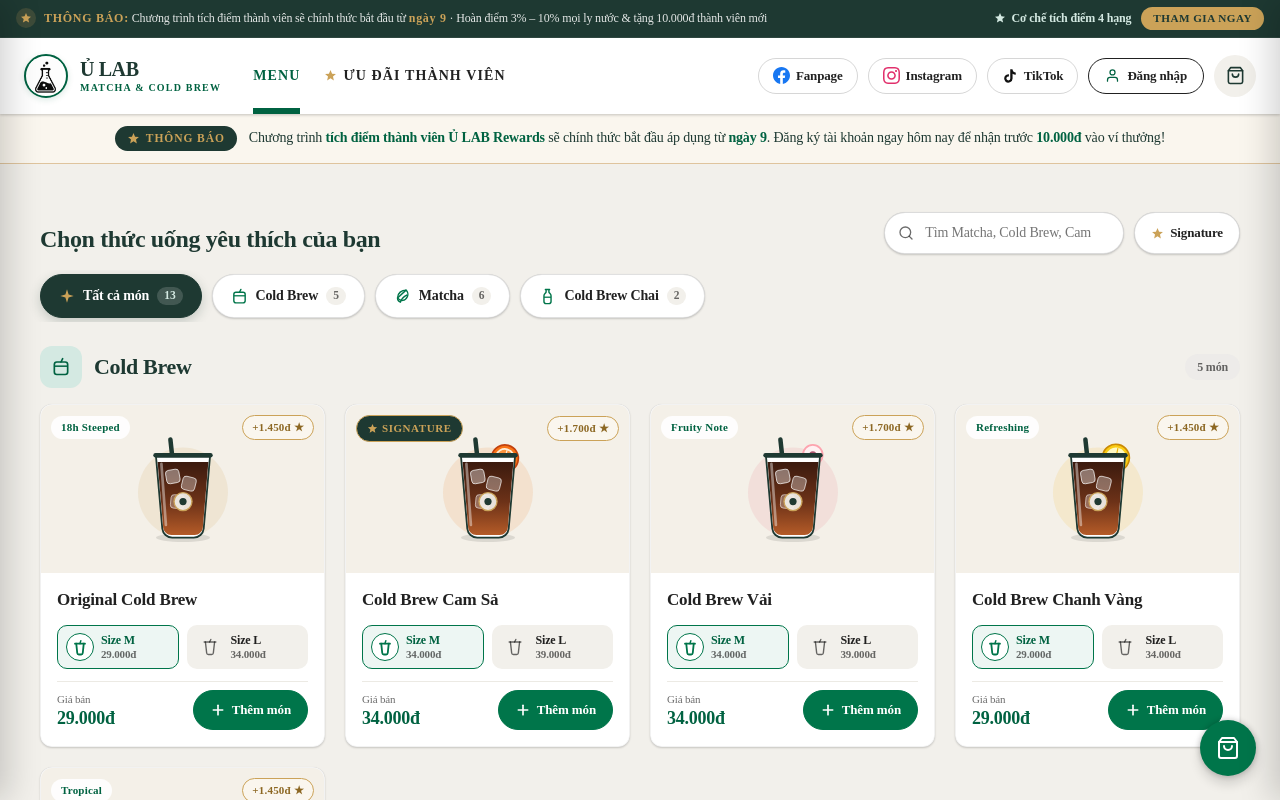
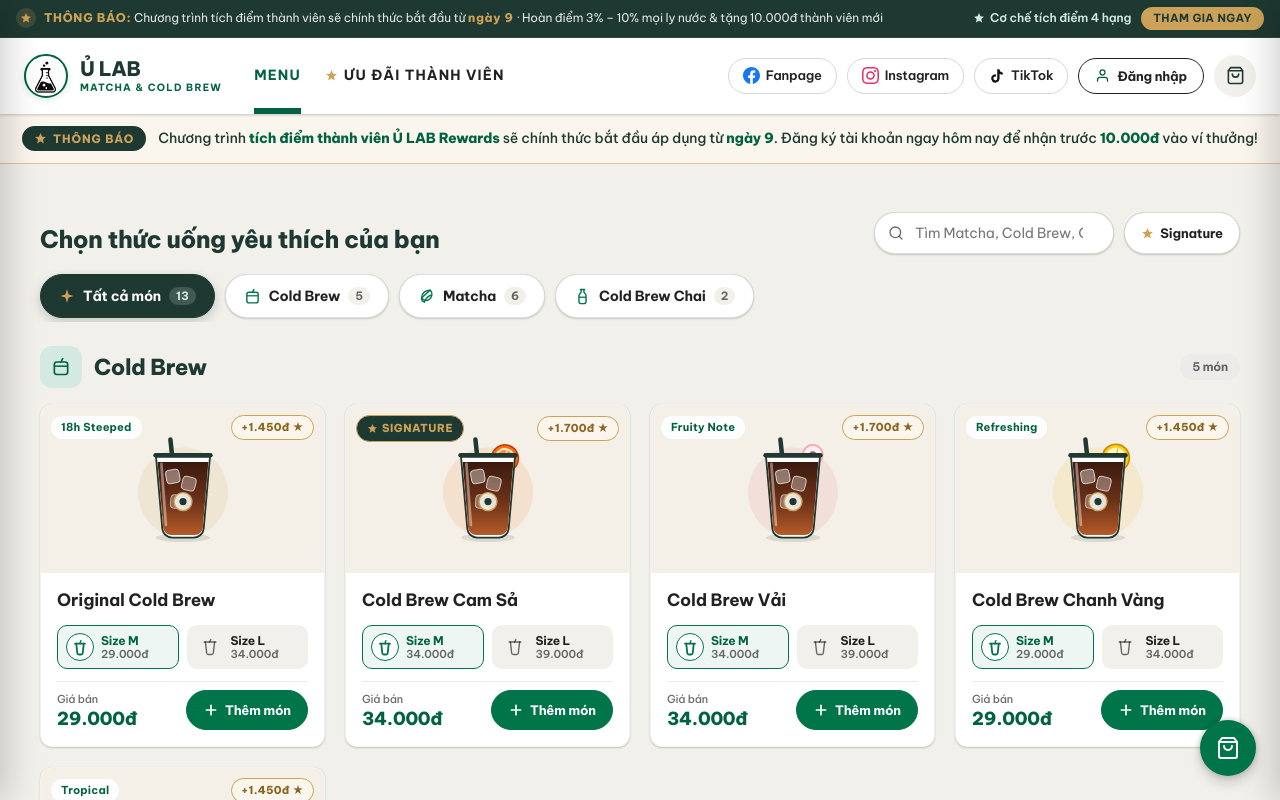
Before and after one commit to JohnNguyen07/coffee-loyalty-app, a Next.js app: page / in a window 1280 px wide. Shown: the top 800 px of the page. Built offline with nearby package versions, Linux system fonts and the light colour scheme; no server answers.

Commit message:
fix(build): resolve Turbopack font resolution failure by using CSS imported Google fonts

```diff
--- a/src/app/globals.css
+++ b/src/app/globals.css
@@ -67,9 +67,13 @@
   --info: #0284C7;
 
   /* ── 8. Typography Families & Scale (Full Vietnamese Unicode Coverage) ── */
-  --font-sans: var(--font-be-vietnam-pro), 'Be Vietnam Pro', -apple-system, BlinkMacSystemFont, 'Segoe UI', Roboto, sans-serif;
-  --font-serif: var(--font-lora), 'Lora', Georgia, 'Times New Roman', serif;
-  --font-mono: var(--font-jetbrains-mono), 'JetBrains Mono', monospace;
+  --font-be-vietnam-pro: 'Be Vietnam Pro', -apple-system, BlinkMacSystemFont, 'Segoe UI', Roboto, sans-serif;
+  --font-lora: 'Lora', Georgia, 'Times New Roman', serif;
+  --font-jetbrains-mono: 'JetBrains Mono', monospace;
+
+  --font-sans: var(--font-be-vietnam-pro), -apple-system, BlinkMacSystemFont, 'Segoe UI', Roboto, sans-serif;
+  --font-serif: var(--font-lora), Georgia, 'Times New Roman', serif;
+  --font-mono: var(--font-jetbrains-mono), monospace;
 
   --text-xs: 0.75rem;      /* 12px */
   --text-sm: 0.875rem;     /* 14px */
--- a/src/app/layout.tsx
+++ b/src/app/layout.tsx
@@ -1,28 +1,5 @@
 import type { Metadata } from "next";
-import { Be_Vietnam_Pro, Lora, JetBrains_Mono } from "next/font/google";
 import "./globals.css";
-
-const beVietnamPro = Be_Vietnam_Pro({
-  subsets: ["latin", "vietnamese"],
-  weight: ["400", "500", "600", "700", "800"],
-  variable: "--font-be-vietnam-pro",
-  display: "swap",
-});
-
-const lora = Lora({
-  subsets: ["latin", "vietnamese"],
-  weight: ["500", "600", "700"],
-  style: ["normal", "italic"],
-  variable: "--font-lora",
-  display: "swap",
-});
-
-const jetbrainsMono = JetBrains_Mono({
-  subsets: ["latin", "vietnamese"],
-  weight: ["500", "600"],
-  variable: "--font-jetbrains-mono",
-  display: "swap",
-});
 
 export const metadata: Metadata = {
   metadataBase: new URL(process.env.NEXT_PUBLIC_APP_URL || "http://localhost:3000"),
@@ -51,7 +28,7 @@
 }>) {
   return (
     <html lang="vi" data-scroll-behavior="smooth">
-      <body className={`${beVietnamPro.variable} ${lora.variable} ${jetbrainsMono.variable}`}>
+      <body className="antialiased">
         {children}
       </body>
     </html>
```
Also changed, not shown: 1 other file (tests, documents, lock files or other folders).
